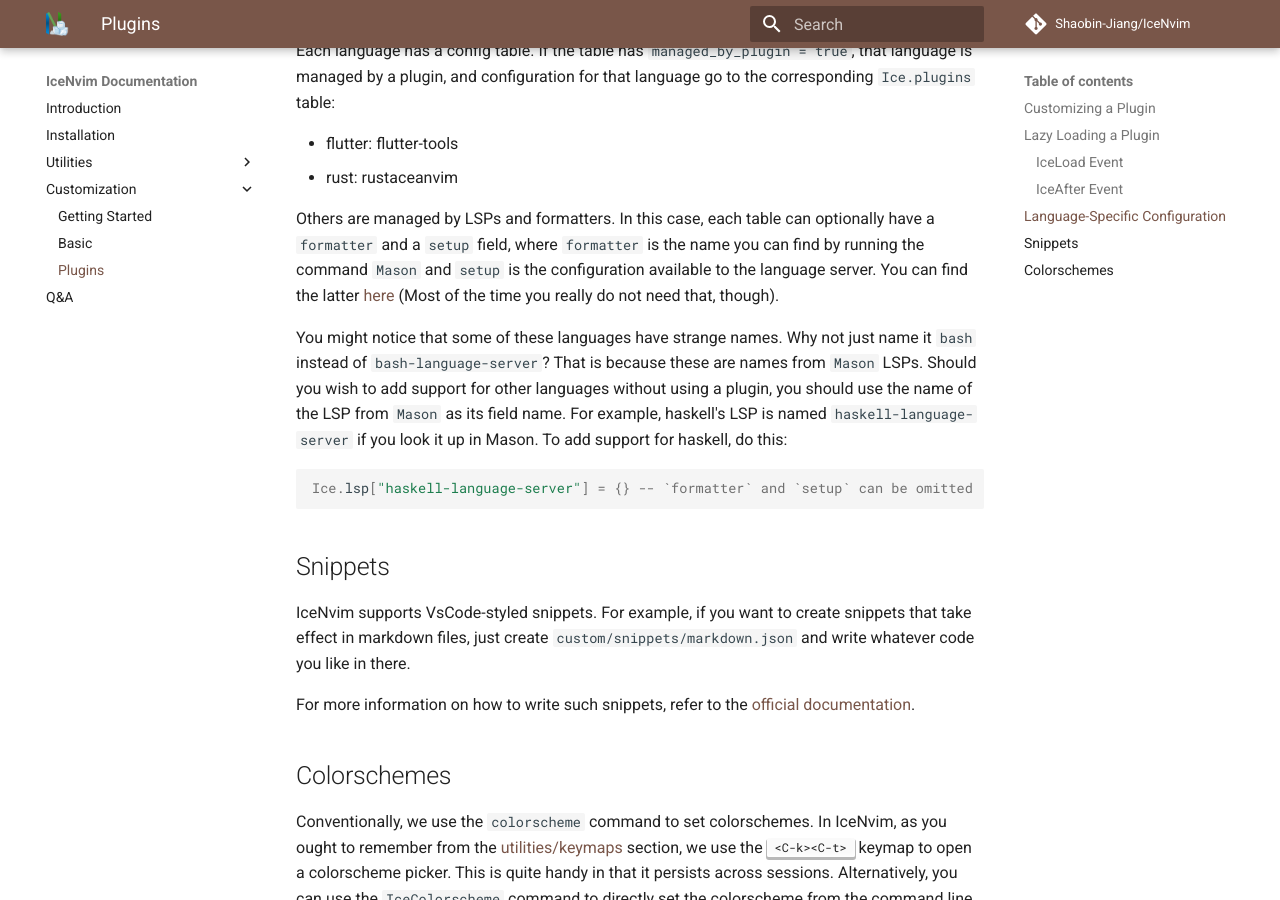
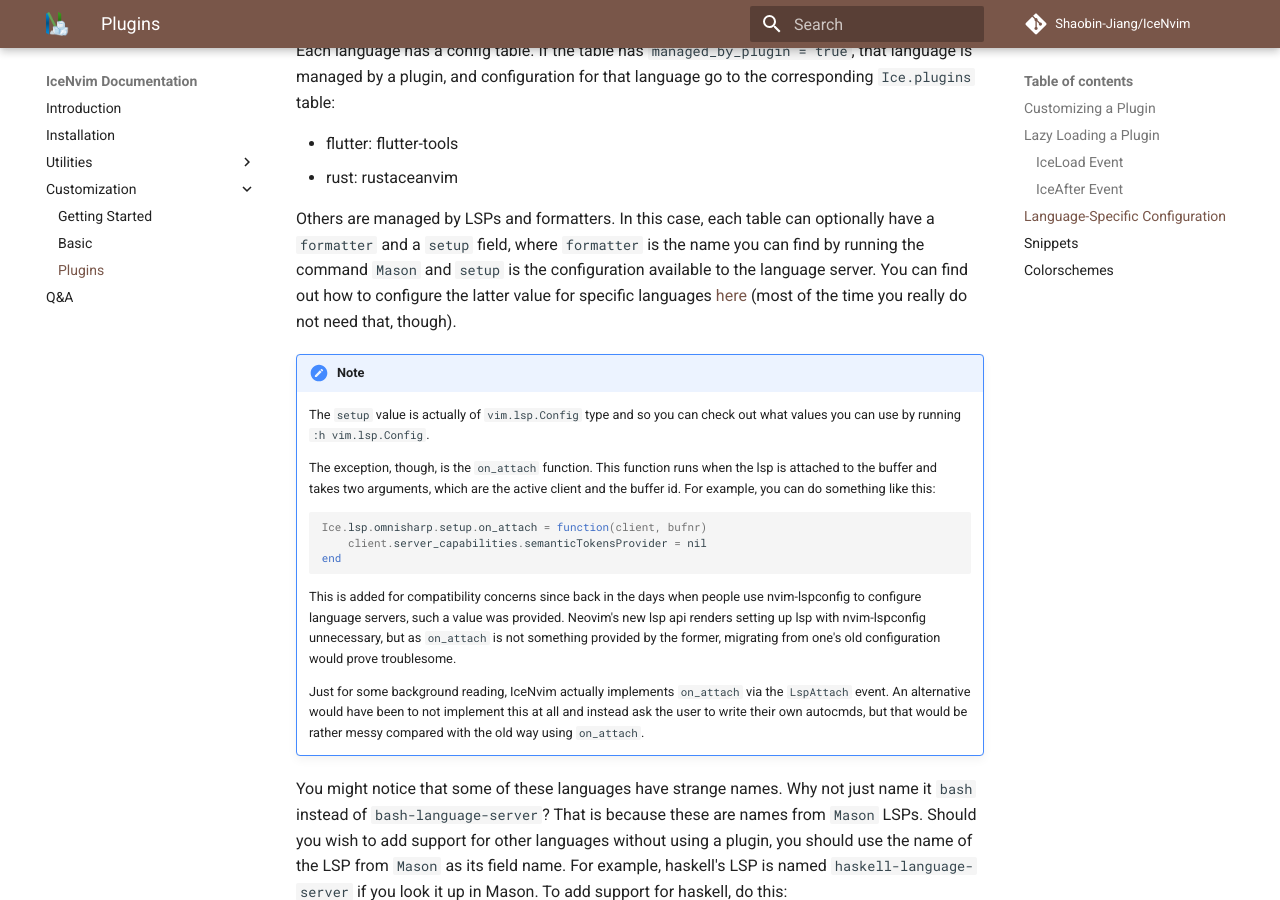
Before and after one commit to Shaobin-Jiang/ice-nvim-doc, an MkDocs documentation site: the page built from docs/customization/plugins.md, in a window 1280 px wide and 900 px high, scrolled down 3239 px. Built offline with MkDocs 1.6.1 and Material for MkDocs 9.7.7, drawn with Linux system fonts in a browser that asks for light colours; comment, search, counter and statistics services are not loaded.

Commit message:
update doc on using lsp on_attach

````diff
--- a/docs/customization/plugins.md
+++ b/docs/customization/plugins.md
@@ -111,7 +111,22 @@ Each language has a config table. If the table has `managed_by_plugin = true`, t
 - flutter: flutter-tools
 - rust: rustaceanvim
 
-Others are managed by LSPs and formatters. In this case, each table can optionally have a `formatter` and a `setup` field, where `formatter` is the name you can find by running the command `Mason` and `setup` is the configuration available to the language server. You can find the latter [here](https://github.com/neovim/nvim-lspconfig/blob/master/doc/configs.md) (Most of the time you really do not need that, though).
+Others are managed by LSPs and formatters. In this case, each table can optionally have a `formatter` and a `setup` field, where `formatter` is the name you can find by running the command `Mason` and `setup` is the configuration available to the language server. You can find out how to configure the latter value for specific languages [here](https://github.com/neovim/nvim-lspconfig/blob/master/doc/configs.md) (most of the time you really do not need that, though).
+
+!!! note
+    The `setup` value is actually of `vim.lsp.Config` type and so you can check out what values you can use by running `:h vim.lsp.Config`.
+
+    The exception, though, is the `on_attach` function. This function runs when the lsp is attached to the buffer and takes two arguments, which are the active client and the buffer id. For example, you can do something like this:
+
+    ```lua
+    Ice.lsp.omnisharp.setup.on_attach = function(client, bufnr)
+        client.server_capabilities.semanticTokensProvider = nil
+    end
+    ```
+
+    This is added for compatibility concerns since back in the days when people use nvim-lspconfig to configure language servers, such a value was provided. Neovim's new lsp api renders setting up lsp with nvim-lspconfig unnecessary, but as `on_attach` is not something provided by the former, migrating from one's old configuration would prove troublesome.
+
+    Just for some background reading, IceNvim actually implements `on_attach` via the `LspAttach` event. An alternative would have been to not implement this at all and instead ask the user to write their own autocmds, but that would be rather messy compared with the old way using `on_attach`.
 
 You might notice that some of these languages have strange names. Why not just name it `bash` instead of `bash-language-server`? That is because these are names from `Mason` LSPs. Should you wish to add support for other languages without using a plugin, you should use the name of the LSP from `Mason` as its field name. For example, haskell's LSP is named `haskell-language-server` if you look it up in Mason. To add support for haskell, do this:
 
````
